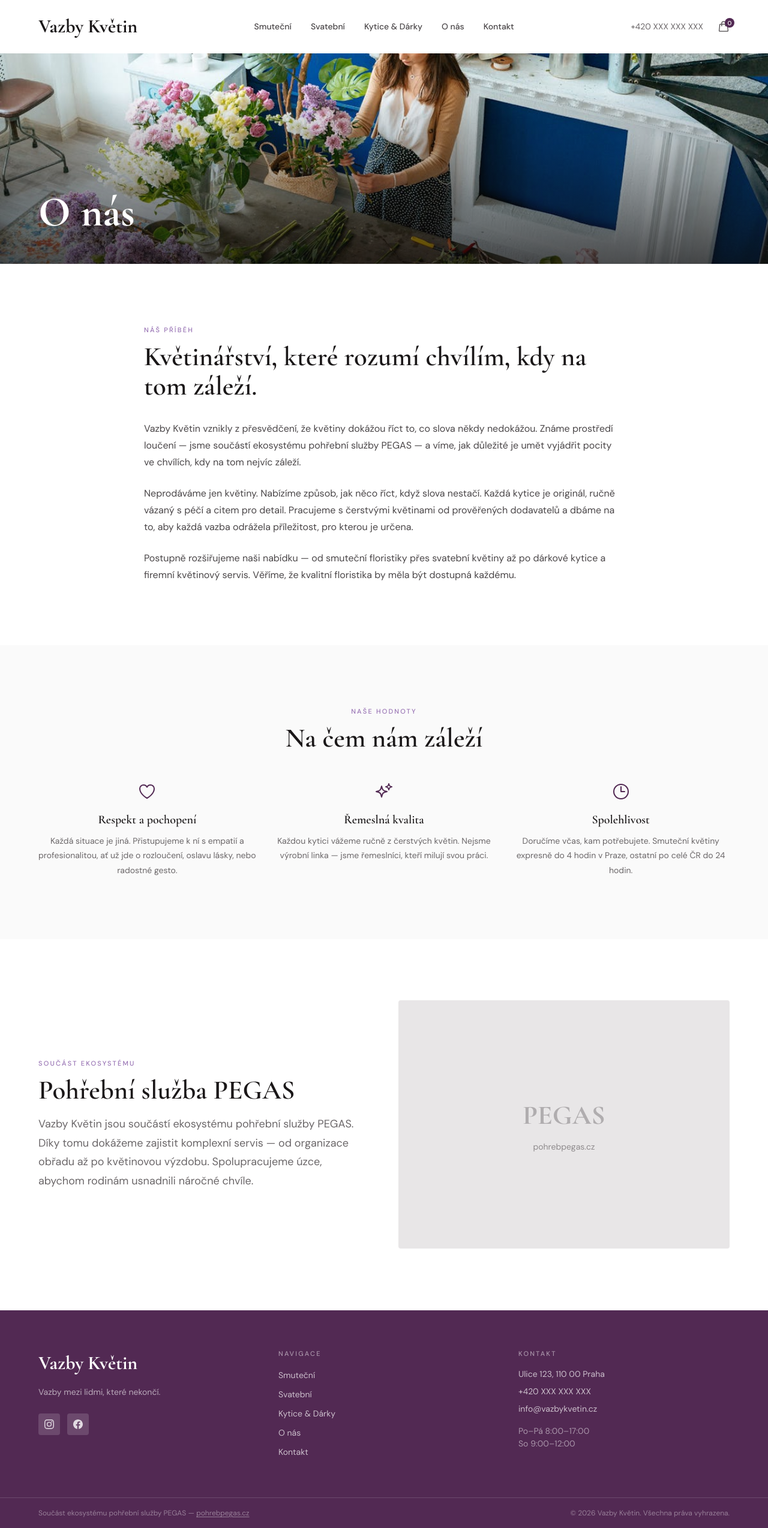
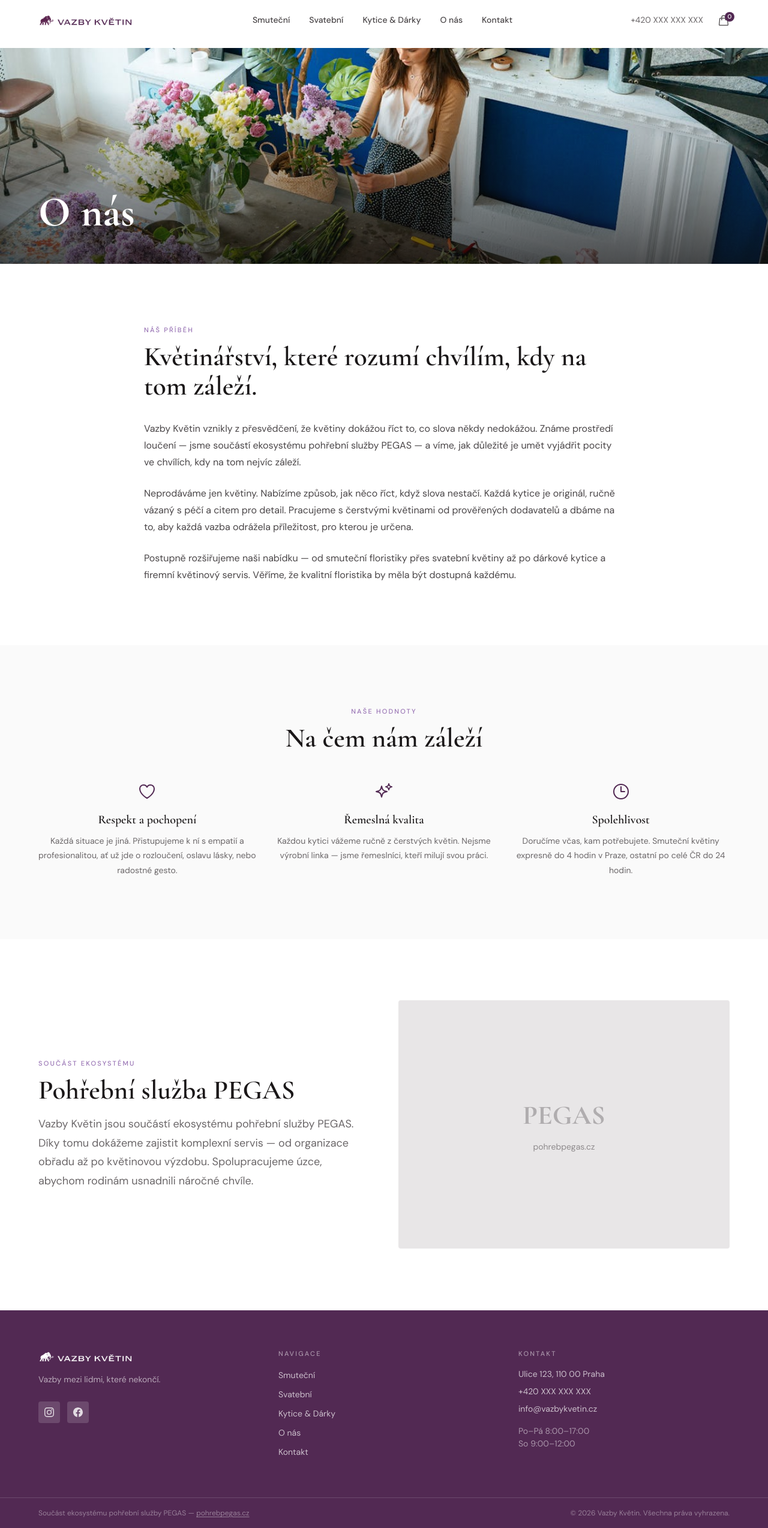
Before and after one commit to ondrejfolbr/vazbykvetin-web, a Next.js app: page /o-nas in a window 1280 px wide. Shown: the whole page at 60% size. Built offline with nearby package versions, Linux system fonts and the light colour scheme.

Commit message:
feat: replace text logo with mammoth brand logo (purple + white PNG)
NavBar uses purple logo, Footer uses white logo. Both scale
responsively and shrink on scroll in the navbar.

Co-Authored-By: Claude Opus 4.6 <noreply@anthropic.com>

```diff
--- a/src/components/Footer.tsx
+++ b/src/components/Footer.tsx
@@ -16,11 +16,12 @@ export function Footer() {
         <div className="grid grid-cols-1 gap-12 md:grid-cols-3">
           {/* Column 1: Logo + claim + social */}
           <div>
-            <Link
-              href="/"
-              className="font-heading text-h3 font-bold text-neutral-white"
-            >
-              Vazby Květin
+            <Link href="/" className="block">
+              <img
+                src="/images/logo-white.png"
+                alt="Vazby Květin"
+                className="w-40 h-auto"
+              />
             </Link>
             <p className="mt-3 font-body text-body-sm leading-relaxed text-neutral-white/60">
               Vazby mezi lidmi, které nekončí.
--- a/src/components/NavBar.tsx
+++ b/src/components/NavBar.tsx
@@ -101,9 +101,13 @@ export function NavBar() {
         {/* Logo */}
         <Link
           href="/"
-          className={`font-heading font-bold text-neutral-900 transition-all duration-300 ${scrolled ? "text-h4 py-3" : "text-h3 py-5"}`}
+          className={`block transition-all duration-300 ${scrolled ? "py-3" : "py-5"}`}
         >
-          Vazby Květin
+          <img
+            src="/images/logo-purple.png"
+            alt="Vazby Květin"
+            className={`h-auto transition-all duration-300 ${scrolled ? "w-32" : "w-40"}`}
+          />
         </Link>
 
         {/* Desktop nav links */}
@@ -250,10 +254,14 @@ export function NavBar() {
           <div className="flex items-center justify-between px-[var(--spacing-section-x)] py-5 border-b border-neutral-200">
             <Link
               href="/"
-              className="font-heading text-h3 font-bold text-neutral-900"
+              className="block"
               onClick={() => setMobileOpen(false)}
             >
-              Vazby Květin
+              <img
+                src="/images/logo-purple.png"
+                alt="Vazby Květin"
+                className="w-40 h-auto"
+              />
             </Link>
             <button
               type="button"
```
Also changed, not shown: public/images/logo-purple.png (added), public/images/logo-white.png (added).
